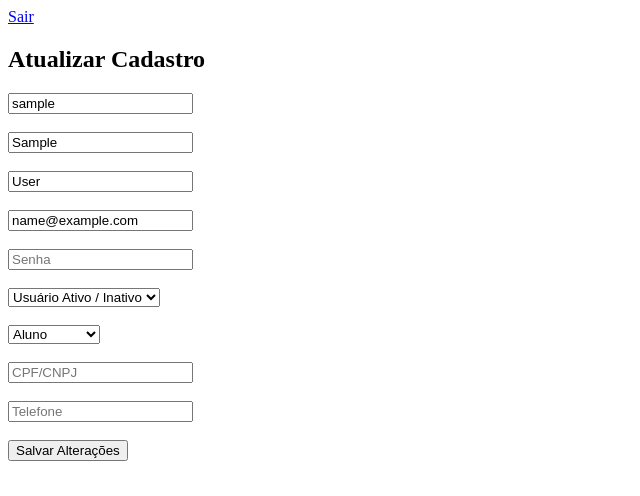
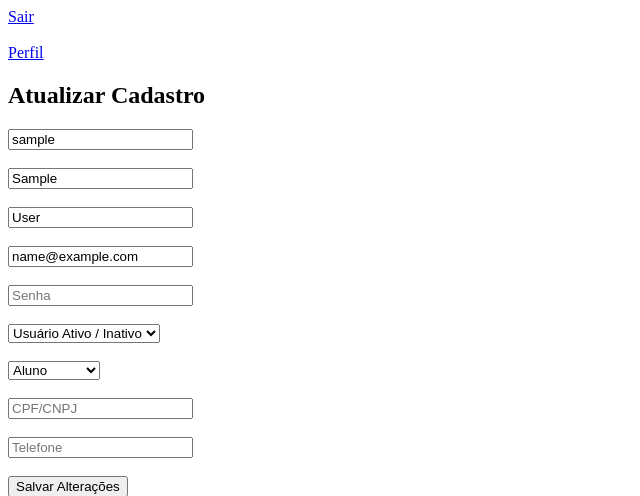
Before and after one commit to sergiojr-dev/projeto_laboratorio, a Django app: page /atualizar/cadastro/1 in a window 1280 px wide. Shown: the top 496 px of the page, without its empty margins (0-640 px from the left). Run offline with Django 4.2, Linux system fonts and the light colour scheme; the visitor is signed in with stand-in values (Sample User, id 1); data comes from the database, SQL or seed files in the repository.

Commit message:
atualização de link

```diff
--- a/main/forms/updateuser_forms.py
+++ b/main/forms/updateuser_forms.py
@@ -26,9 +26,8 @@ class UserUpdateForm(forms.ModelForm):
             'phone': forms.TextInput(attrs={'placeholder': 'Telefone'}),
         }
 
-    #user = forms.ChoiceField(choices=USUARIO, widget=forms.Select(attrs={'placeholder': 'Usuário'}))
     user = forms.ChoiceField(
-        choices=[('', 'Selecione...')] + USUARIO,  # Adiciona "Selecione..." como a primeira opção
+        choices=[('', 'Selecione...')] + USUARIO,
         widget=forms.Select(attrs={'placeholder': 'Usuário'})
     )
 
--- a/templates/update_user.html
+++ b/templates/update_user.html
@@ -6,7 +6,9 @@
     <title>atualizar usuario</title>
 </head>
 <body>
-    <a href="{% url 'logout' %}">Sair</a>
+    <a href="{% url 'logout' %}">Sair</a><br><br>
+
+    <a href="{% url 'dashboard' username=user %}">Perfil</a>
 
     <h2>Atualizar Cadastro</h2>
     <form method="post">
```
